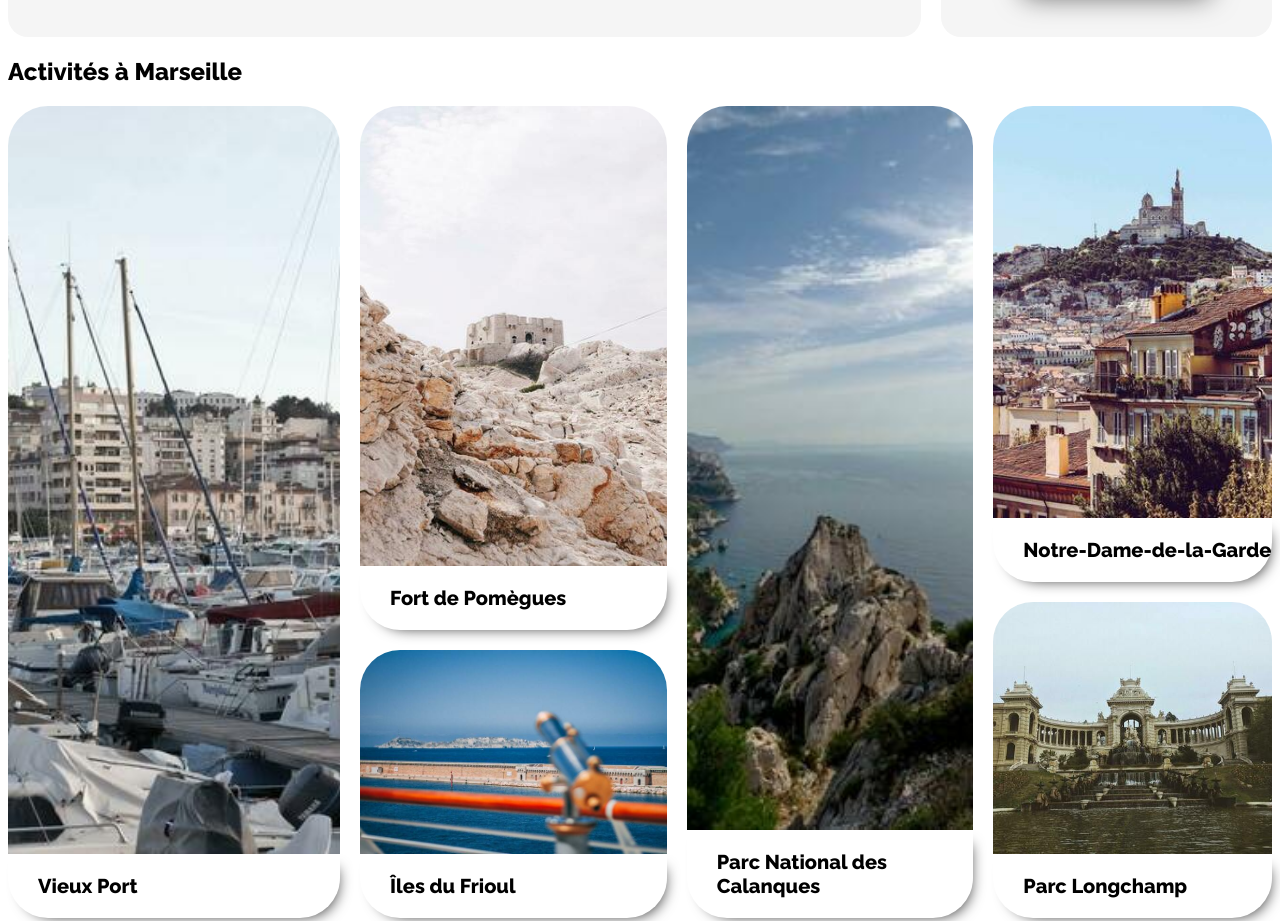
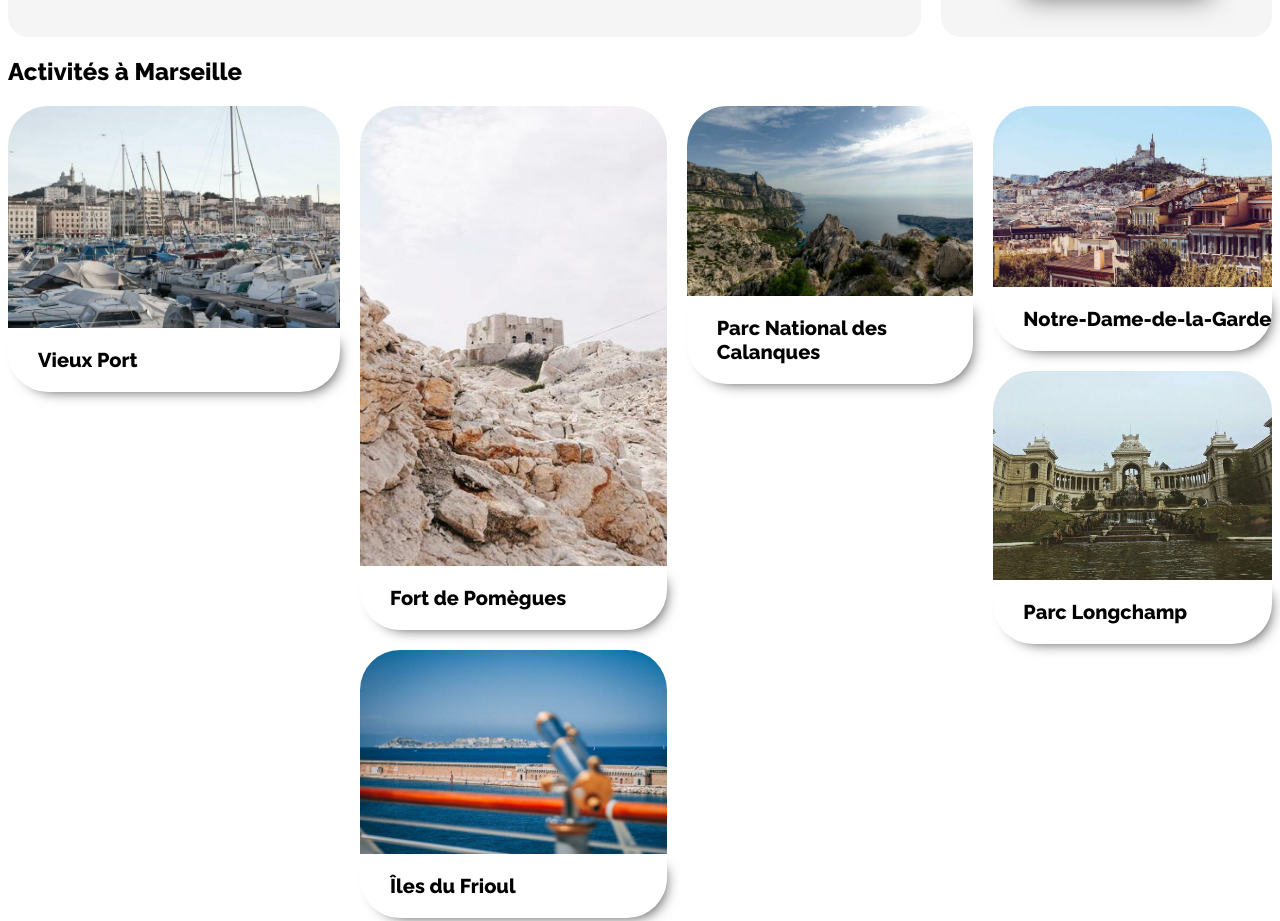
Before and after one commit to JADLIB/HageSleimanJad_2_12032021, a plain HTML site: page index.html in a window 1280 px wide. Shown: the part 1150-2071 px from the top of the page. Drawn offline with Linux system fonts and the light colour scheme.

Commit message:
Mentorat

```diff
--- a/css/styles.css
+++ b/css/styles.css
@@ -286,6 +286,9 @@ footer {
 }
 
 .activity-columns {
+  flex-direction: column;
+  object-fit: cover;
+  display: flex;
 }
 
 .activity-card {
--- a/index.html
+++ b/index.html
@@ -237,7 +237,7 @@
 
       <div class="activity">
         <div class="activity-columns">
-          <div class="activity-card">
+
             <div class="activity-card-img">
               <img
                 src="/media/4_small/reno-laithienne-QUgJhdY5Fyk-unsplash.jpg"
@@ -248,12 +248,10 @@
             </div>
             </div>
 
-          </div>
+
         </div>
 
         <div class="activity-columns">
-          <div class="activity-card">
-            <div class="activity-card-img">
               <div class="card-60">
                 <img
                 src="media/4_small/paul-hermann-QFTrLdQIRhI-unsplash.jpg"
@@ -270,12 +268,10 @@
                 <h5>Îles du Frioul</h5>
               </div>
               </div>
-            </div>
-          </div>
         </div>
 
         <div class="activity-columns">
-          <div class="activity-card">
+
             <div class="activity-card-img">
               <img
                 src="media/4_small/kilyan-sockalingum-NR8-cBCN3aI-unsplash.jpg"
@@ -286,11 +282,11 @@
               </div>
             </div>
 
-          </div>
+
         </div>
 
         <div class="activity-columns">
-          <div class="activity-card">
+
             <div class="activity-card-img">
               <div class="card-60">
                 <img
@@ -308,8 +304,8 @@
                 <h5>Parc Longchamp</h5>
               </div>
               </div>
-            </div>
-          </div>
+
+
         </div>
         </div>
     </main>
```
